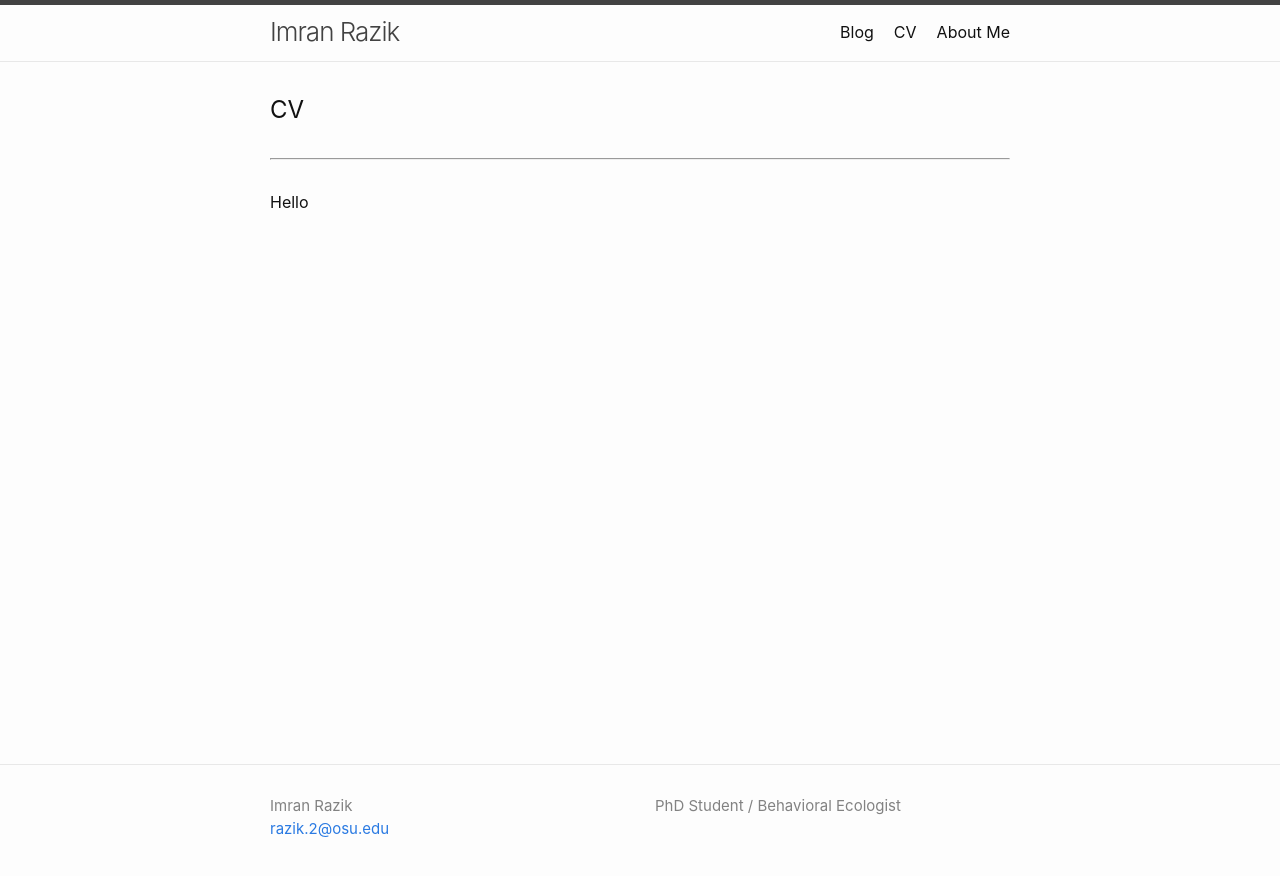
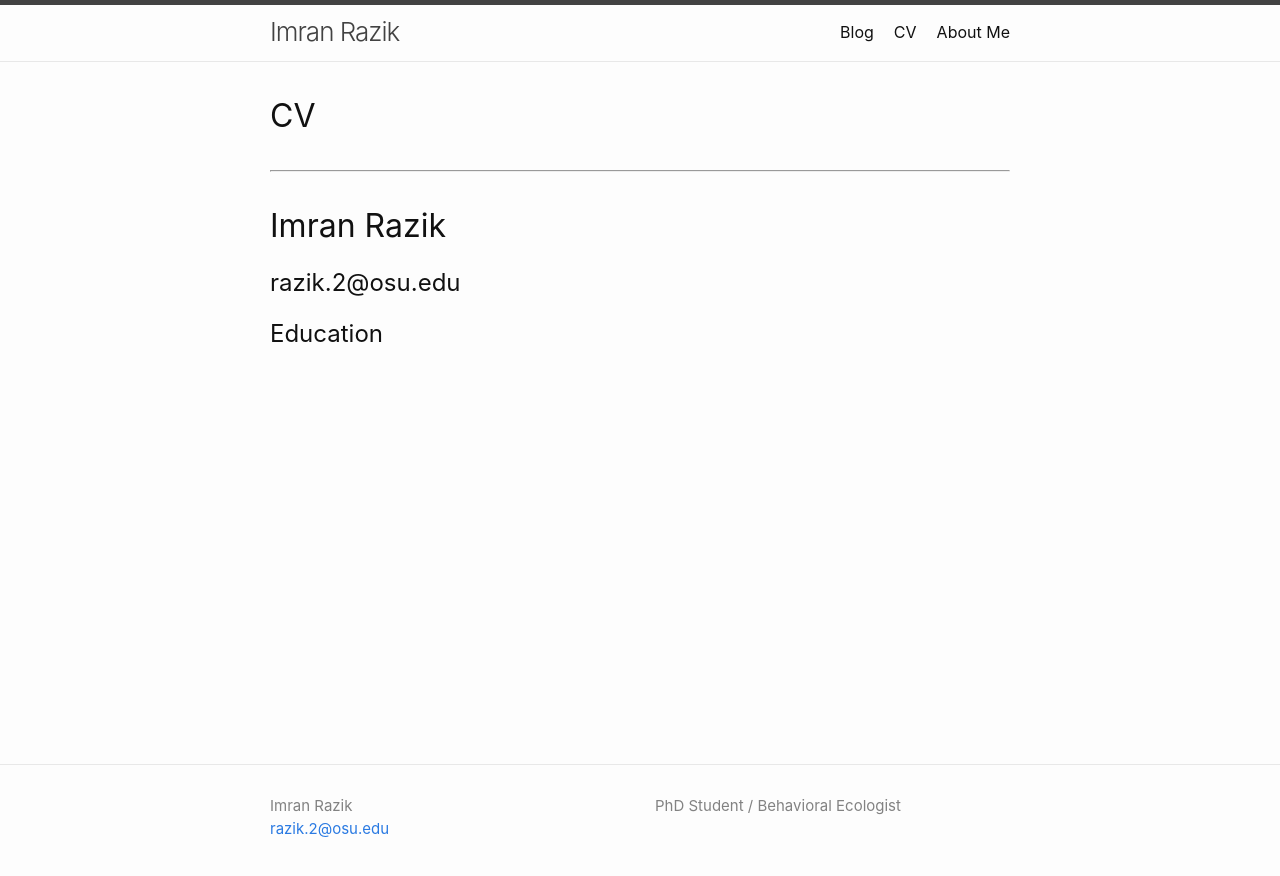
Before and after one commit to imranrazik/imranrazik.github.io, a Jekyll site: the page built from CV.md, in a window 1280 px wide. Shown: the top 876 px of the page. Built offline with Jekyll 4.4.1, drawn with Linux system fonts in a browser that asks for light colours; our own code applies the rules of GitHub Pages for plain Markdown files.

Commit message:
Update CV.md

```diff
--- a/CV.md
+++ b/CV.md
@@ -1,7 +1,10 @@
 ---
 layout: default
 ---
-## CV
+# CV
 ---
 
-Hello
+# Imran Razik
+## razik.2@osu.edu
+
+## Education
```
